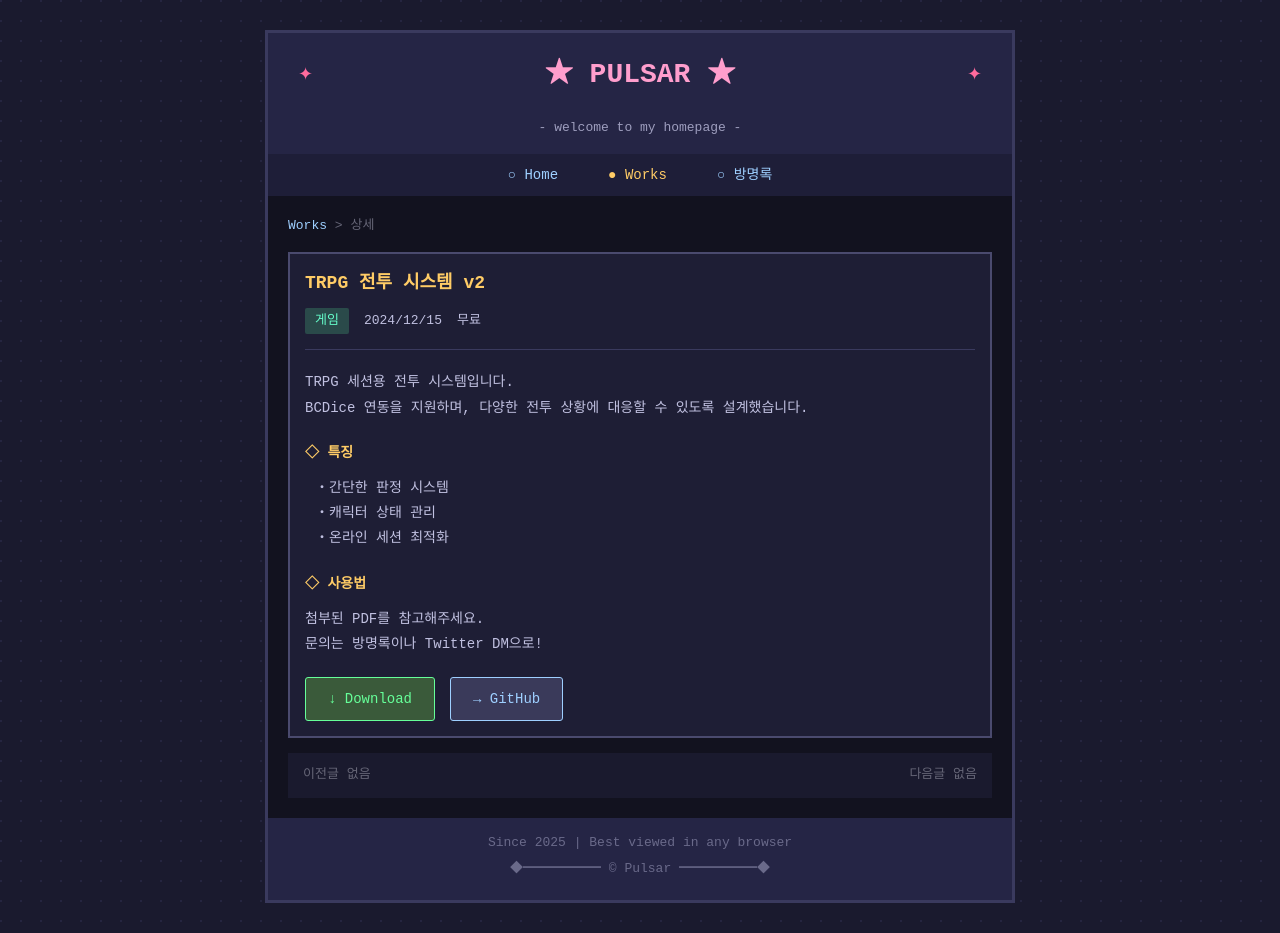
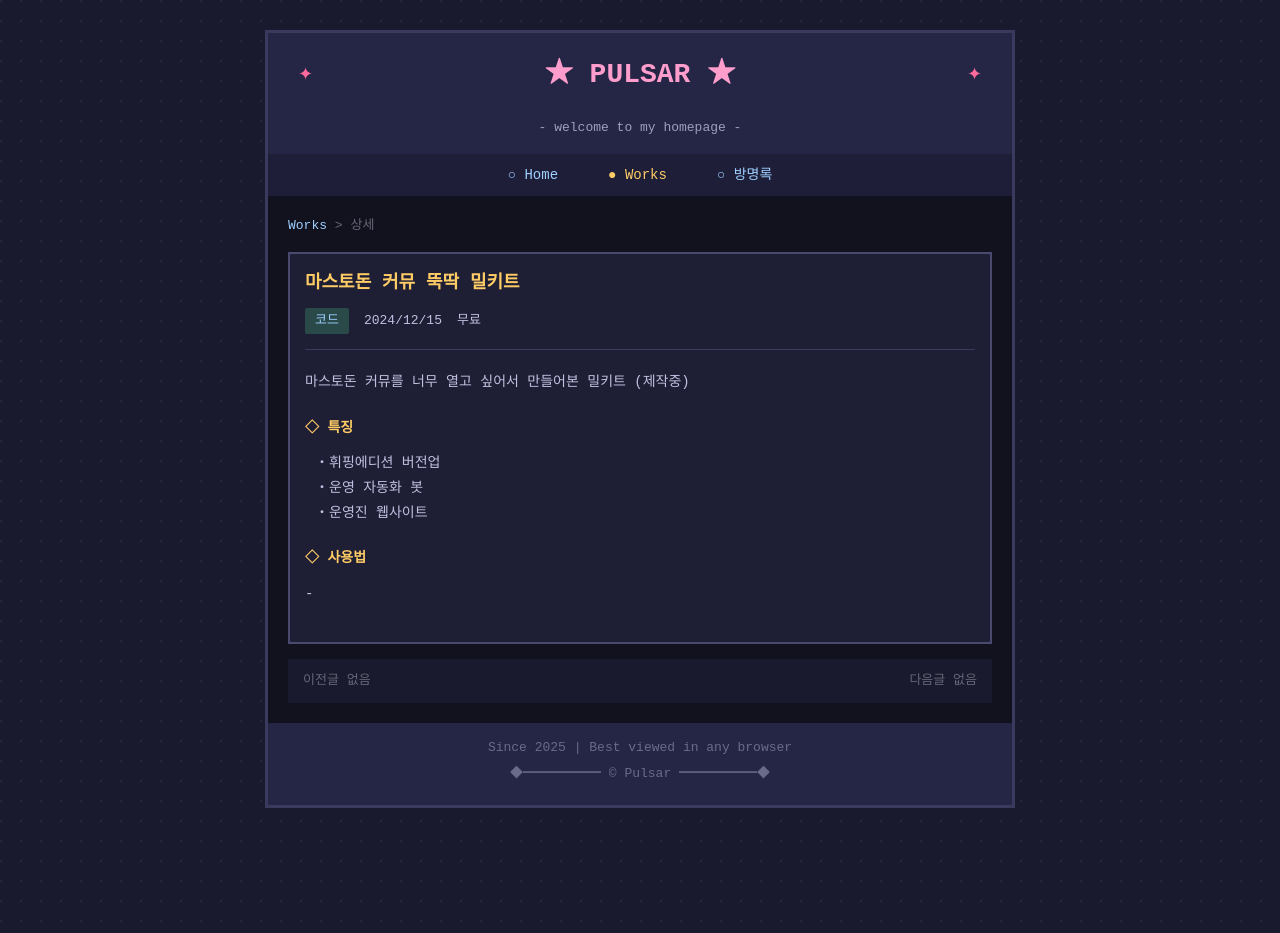
Before and after one commit to Pulsar1010101/Per-Aspera-Ad-Astra, a Jekyll site: the page built from _works/sample.md, in a window 1280 px wide. Built offline with Jekyll 4.4.1, drawn with Linux system fonts in a browser that asks for light colours.

Commit message:
Update sample.md

```diff
--- a/_works/sample.md
+++ b/_works/sample.md
@@ -1,25 +1,20 @@
 ---
-title: "TRPG 전투 시스템 v2"
+title: "마스토돈 커뮤 뚝딱 밀키트"
 date: 2024-12-15
-category: 게임
+category: 코드
 price: 무료
-download: "#"
-external_link: "https://github.com/"
 external_label: "GitHub"
 ---
 
-TRPG 세션용 전투 시스템입니다.
-
-BCDice 연동을 지원하며, 다양한 전투 상황에 대응할 수 있도록 설계했습니다.
+마스토돈 커뮤를 너무 열고 싶어서 만들어본 밀키트
+(제작중)
 
 ## ◇ 특징
 
-- 간단한 판정 시스템
-- 캐릭터 상태 관리
-- 온라인 세션 최적화
+- 휘핑에디션 버전업
+- 운영 자동화 봇
+- 운영진 웹사이트
 
 ## ◇ 사용법
 
-첨부된 PDF를 참고해주세요.
-
-문의는 방명록이나 Twitter DM으로!
+-
```
